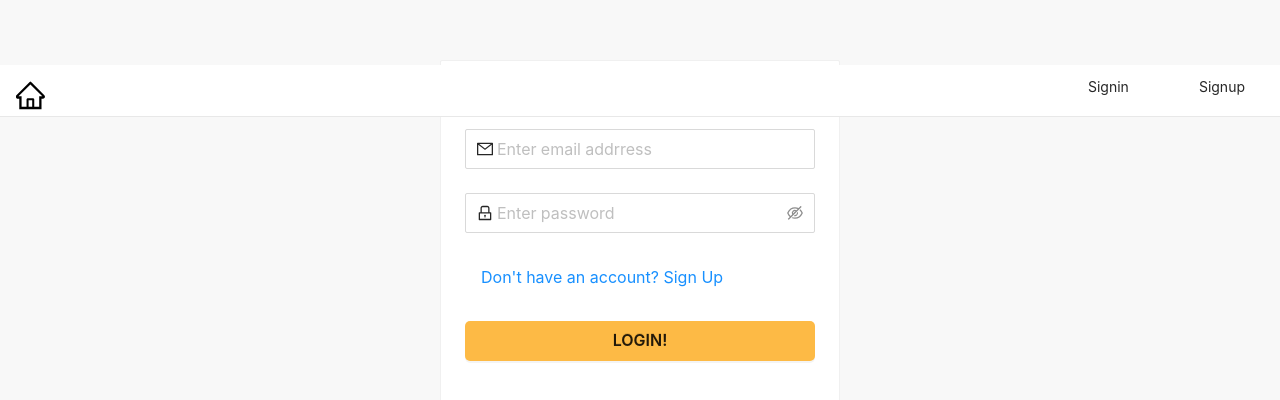
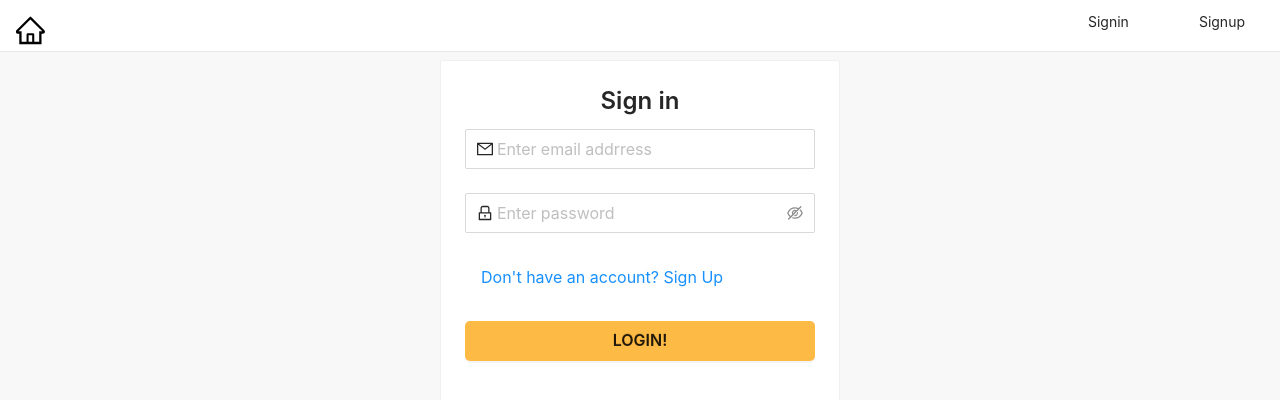
Before and after one commit to JoramWells/kitenge-recap, a React (Create React App) app: page /login in a window 1280 px wide. Shown: the top 400 px of the page. Built offline with nearby package versions, Linux system fonts and the light colour scheme.

Commit message:
Carousel Item

```diff
--- a/src/components/Desktop/CarouselItems.js
+++ b/src/components/Desktop/CarouselItems.js
@@ -5,6 +5,7 @@ import { useDispatch, useSelector } from "react-redux";
 import { listProducts } from "../../_actions/productActions";
 import { LazyLoadImage } from "react-lazy-load-image-component";
 import { Row, Col, Typography, Card, Skeleton, Form, Empty } from "antd";
+import CarouselHeader from "./CarouselHeader";
 
 const { Text } = Typography;
 const { Meta } = Card;
@@ -65,6 +66,7 @@ export default function CarouselItems() {
   }, []);
   return (
     <div style={{ padding: "20px" }}>
+      <CarouselHeader/>
       {loading ? (
         <Row justify="space-around" align="middle">
           {renderSkeleton}
--- a/src/components/HomeRoutes.js
+++ b/src/components/HomeRoutes.js
@@ -1,17 +1,16 @@
-import React, { lazy } from "react";
-// const DesktopMobile = lazy(() => import("./DesktopMobile"));
-// const RecentItemsBar = lazy(() => import("./RecentItemsBar"));
-// const CarouselHeader = lazy(() => import("./Desktop/CarouselHeader"));
+import React from "react";
 import CarouselHeader from './Desktop/CarouselHeader'
-import RecentItemsBar from './RecentItemsBar'
+// import RecentItemsBar from './RecentItemsBar'
 import DesktopMobile from './DesktopMobile'
 
 export default function HomeRoutes() {
   return (
     <>
-      <CarouselHeader />
+    {/* <CarouselHeader /> */}
+
       {/* <RecentItemsBar title="Available Now!!"  /> */}
       <DesktopMobile />
+
     </>
   );
 }
--- a/src/components/MobileView/CarouselItem.js
+++ b/src/components/MobileView/CarouselItem.js
@@ -19,6 +19,7 @@ import { listProducts } from "../../_actions/productActions";
 import {  EllipsisOutlined,   ShoppingOutlined } from "@ant-design/icons";
 import { addToCart } from "../../_actions/cartActions";
 import NavMobile from "./NavMobile";
+import CarouselHeader from "../Desktop/CarouselHeader";
 
 const { Meta } = Card;
 const { Text } = Typography;
@@ -56,8 +57,6 @@ const renderSkeleton = posts.map((post, index) => {
   );
 });
 
-
-
 function CarouselItem(props) {
   const dispatch = useDispatch();
   const ProductList = useSelector((state) => state.productList);
@@ -91,6 +90,8 @@ function CarouselItem(props) {
   return (
     <>
     <NavMobile />
+    <CarouselHeader />
+
     <div className="mobile__carousel" style={{ backgroundColor: "#F8F8F8" }}>
       {loading ? (
         <Row justify="space-around" align="middle">
--- a/src/components/NavigationBar.js
+++ b/src/components/NavigationBar.js
@@ -21,7 +21,7 @@ function NavigationBar() {
         zIndex: 1,
         width: "100%",
         position: "sticky",
-        top: "65px",
+        top: "0px",
         display: "block",
       }}
       className="desktop__navbar"
```
